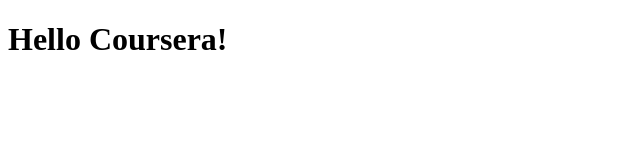
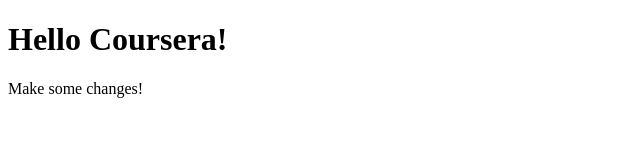
Before and after one commit to cuteQ/coursera-test, a plain HTML site: page site/index.html in a window 1280 px wide. Shown: the whole page, without its empty margins (0-640 px from the left). Drawn offline with Linux system fonts and the light colour scheme.

Commit message:
Second Time

```diff
--- a/site/index.html
+++ b/site/index.html
@@ -5,5 +5,6 @@
 </head>
 <body>
 	<h1>Hello Coursera!</h1>
+	<p>Make some changes!</p>
 </body>
 </html>
```
